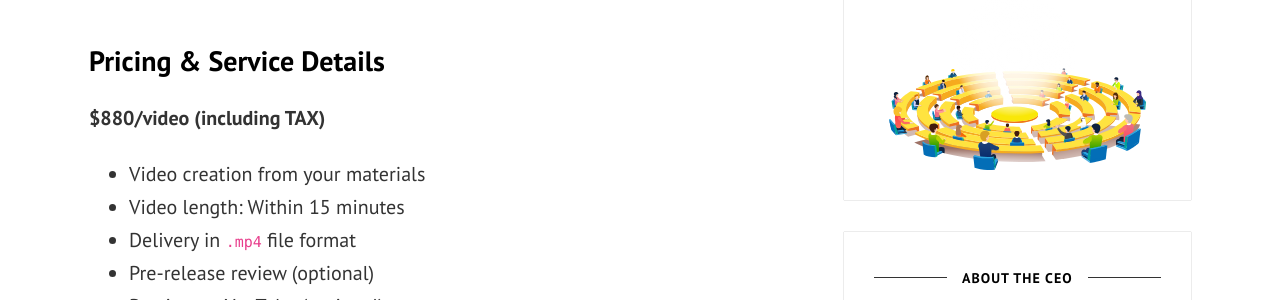
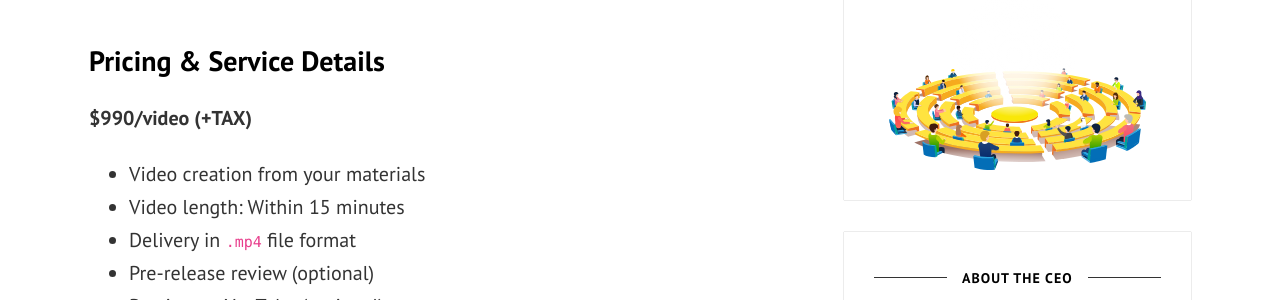
Before and after one commit to Aska-systems/Aska-systems.github.io, a Jekyll site: the page built from _posts/2018-01-02-LightningSummary.md, in a window 1280 px wide and 900 px high, scrolled down 1580 px. Shown: the part 155-455 px from the top of the window. Built offline with Jekyll 4.4.1, drawn with Linux system fonts in a browser that asks for light colours.

Commit message:
Update Pricing for LightningSummary

```diff
--- a/_posts/2018-01-02-Aska-Studio.md
+++ b/_posts/2018-01-02-LightningSummary.md
@@ -30,7 +30,7 @@ Full videos are available on YouTube.
 
 
 ### Pricing & Service Details
-**$880/video (including TAX)**
+**$990/video (+TAX)**
 
 - Video creation from your materials
 - Video length: Within 15 minutes
```
Also changed, not shown: _posts/2018-01-01-LightningSummary-ja.md (renamed from _posts/2018-01-01-Aska-Studio-ja.md), 9 other files.
